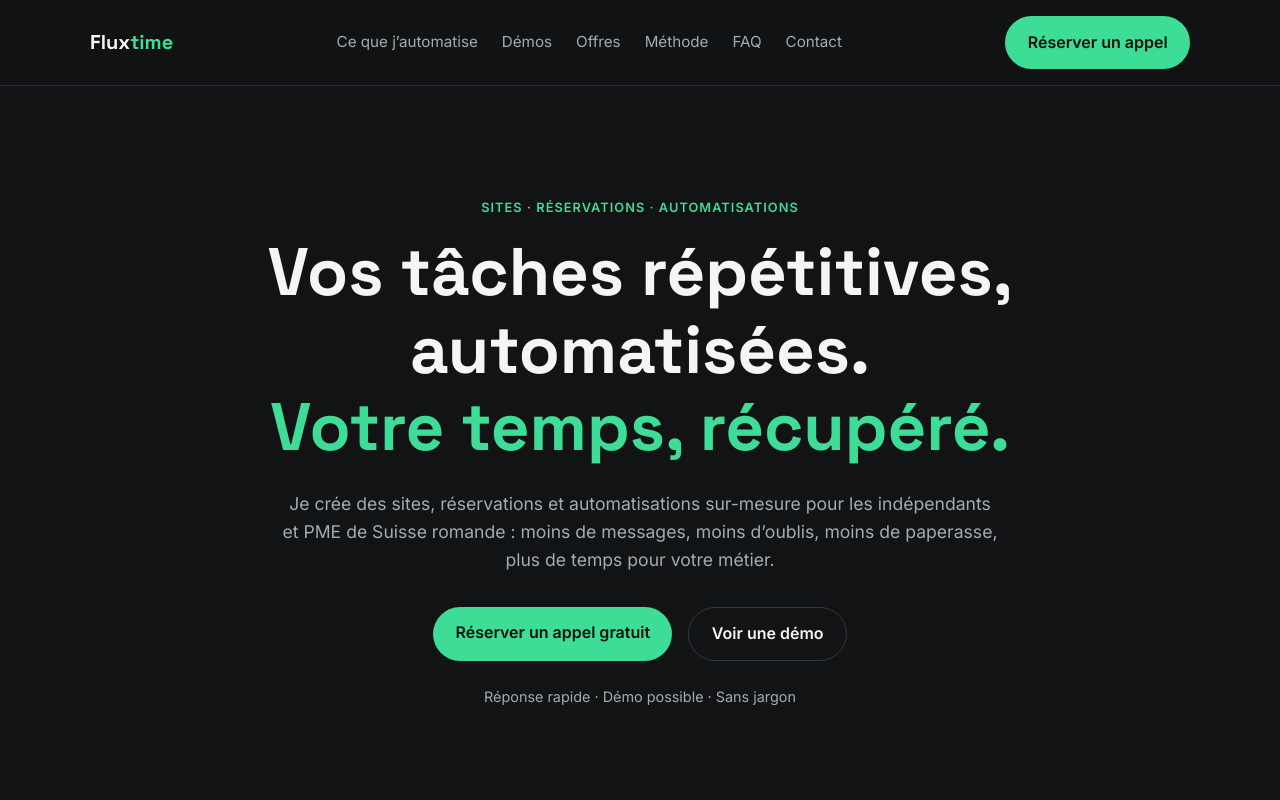
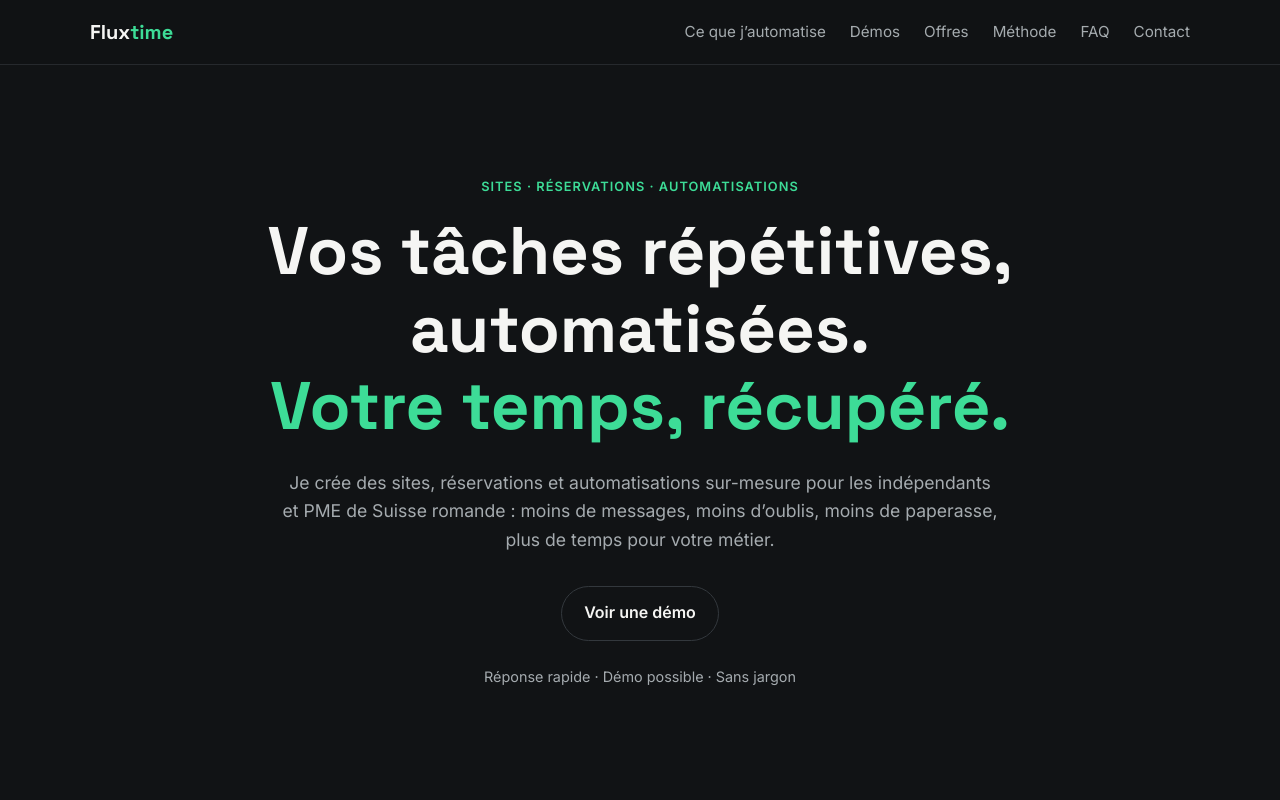
Before and after one commit to Alish1510z/FluxTime, a plain HTML site: page index.html in a window 1280 px wide. Shown: the top 800 px of the page. Drawn offline with Linux system fonts and the light colour scheme.

Commit message:
Remove call-to-action buttons from index.html
Removed call-to-action buttons for scheduling a call.

```diff
--- a/index.html
+++ b/index.html
@@ -35,9 +35,6 @@
 <a href="#faq">FAQ</a>
 <a href="#contact">Contact</a>
 </nav>
-<a class="btn btn-primary header-cta" href="https://cal.com/alish-dr2ab6" rel="noopener" target="_blank">
-      Réserver un appel
-    </a>
 <button aria-controls="nav" aria-label="Ouvrir le menu" class="menu-btn" id="menuBtn" type="button">
 <span></span><span></span><span></span>
 </button>
@@ -57,9 +54,6 @@
         plus de temps pour votre métier.
       </p>
 <div class="hero-actions">
-<a class="btn btn-primary" href="https://cal.com/alish-dr2ab6" rel="noopener" target="_blank">
-          Réserver un appel gratuit
-        </a>
 <a class="btn btn-ghost" href="#demos">Voir une démo</a>
 </div>
 <p class="hero-note">Réponse rapide · Démo possible · Sans jargon</p>
```
